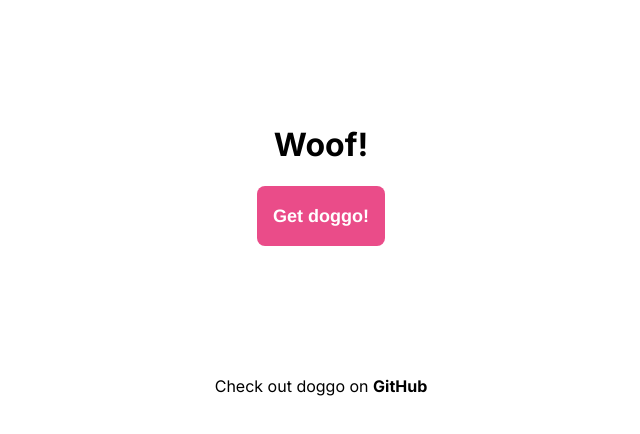
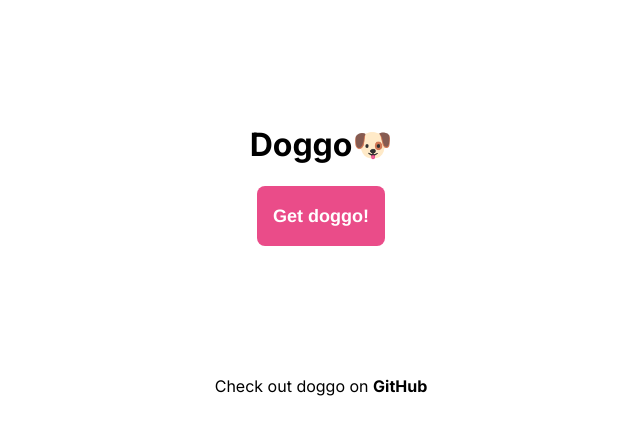
Before and after one commit to nilsvselte/woof, a Next.js app: page / in a window 1280 px wide. Shown: the top 434 px of the page, without its empty margins (319-959 px from the left). Built offline with nearby package versions, Linux system fonts and the light colour scheme.

Commit message:
updated title

```diff
--- a/app/page.js
+++ b/app/page.js
@@ -34,7 +34,7 @@ export default function Home() {
   };
   return (
     <main className={styles.main}>
-      <h1>Woof!</h1>
+      <h1>Doggo🐶</h1>
       <button onClick={updateDoggo} className={styles.doggoBtn}><b>Get doggo!</b></button>
       <div className={styles.loadingContainer}>
       {dataIsLoading &&
```
